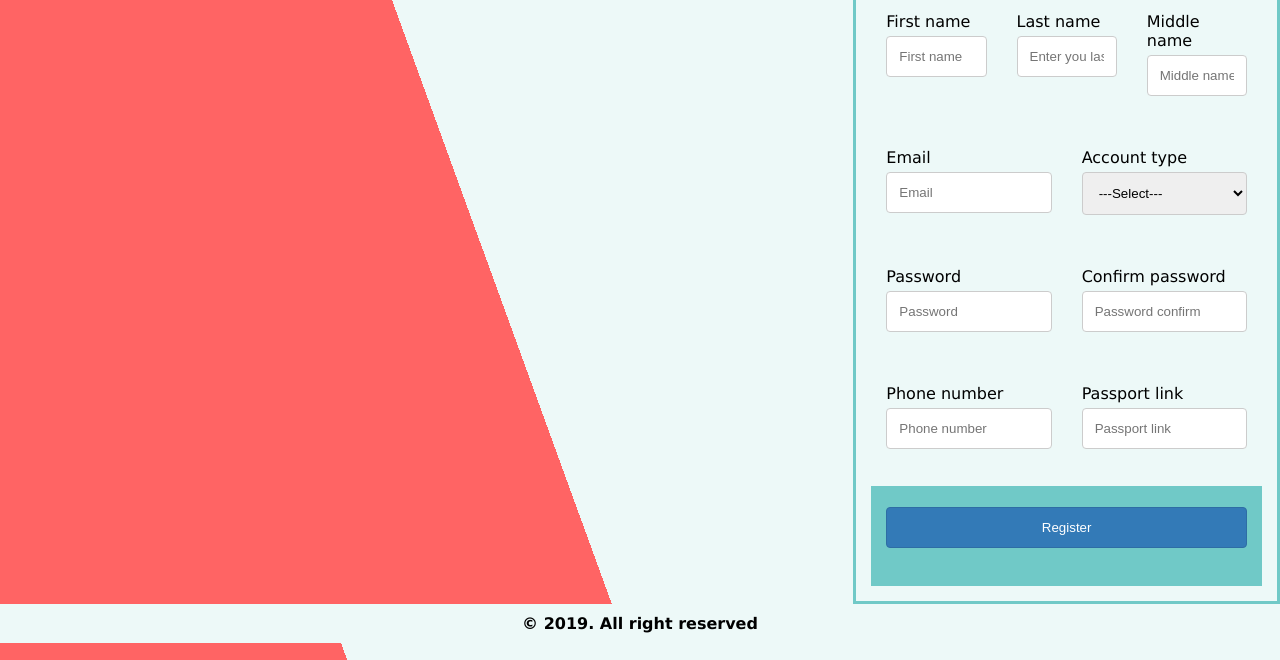
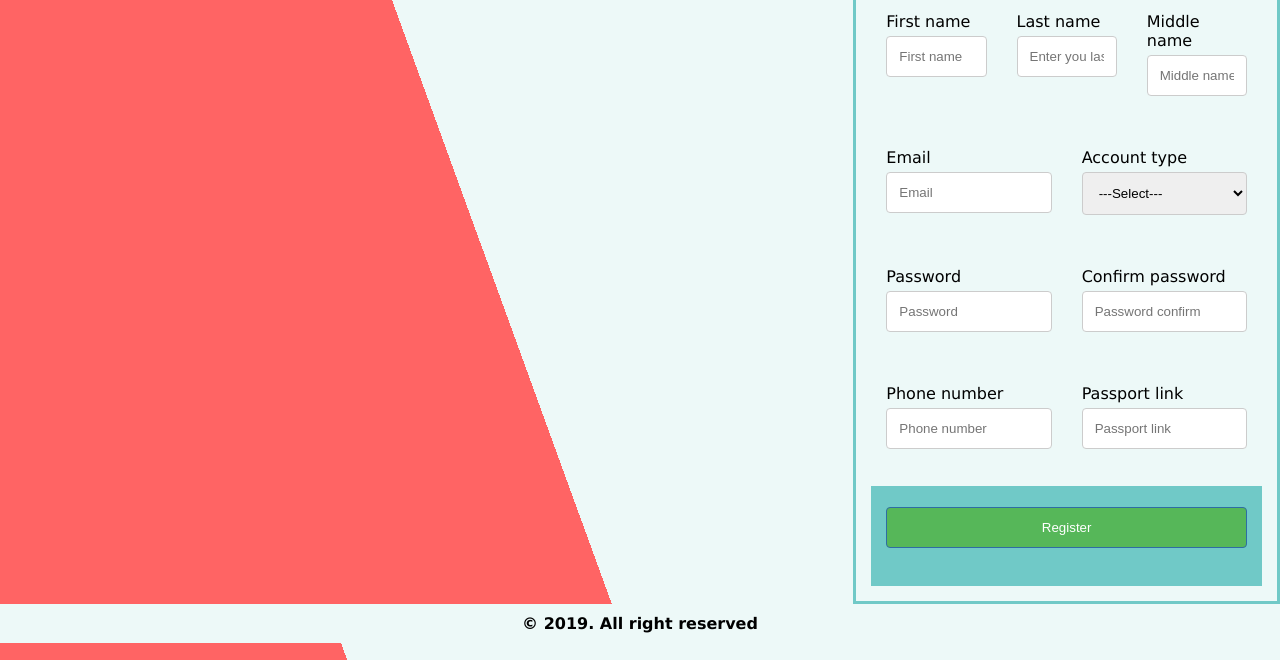
Before and after one commit to AJAkimana/politico, a plain HTML site: page UI/index.html in a window 1280 px wide. Shown: the part 140-800 px from the top of the page. Drawn offline with Linux system fonts and the light colour scheme.

Commit message:
Refactoring pages

```diff
--- a/public/css/style.css
+++ b/public/css/style.css
@@ -501,9 +501,10 @@ tr:nth-child(even) {
   line-height: 1.5;
   border-radius: 3px;
 }
+
 .btn-save {
   color: #fff;
-  background-color: #337ab7;
+  background-color: #56b759;
   border-color: #2e6da4;
 }
 .btn-edit {
```
